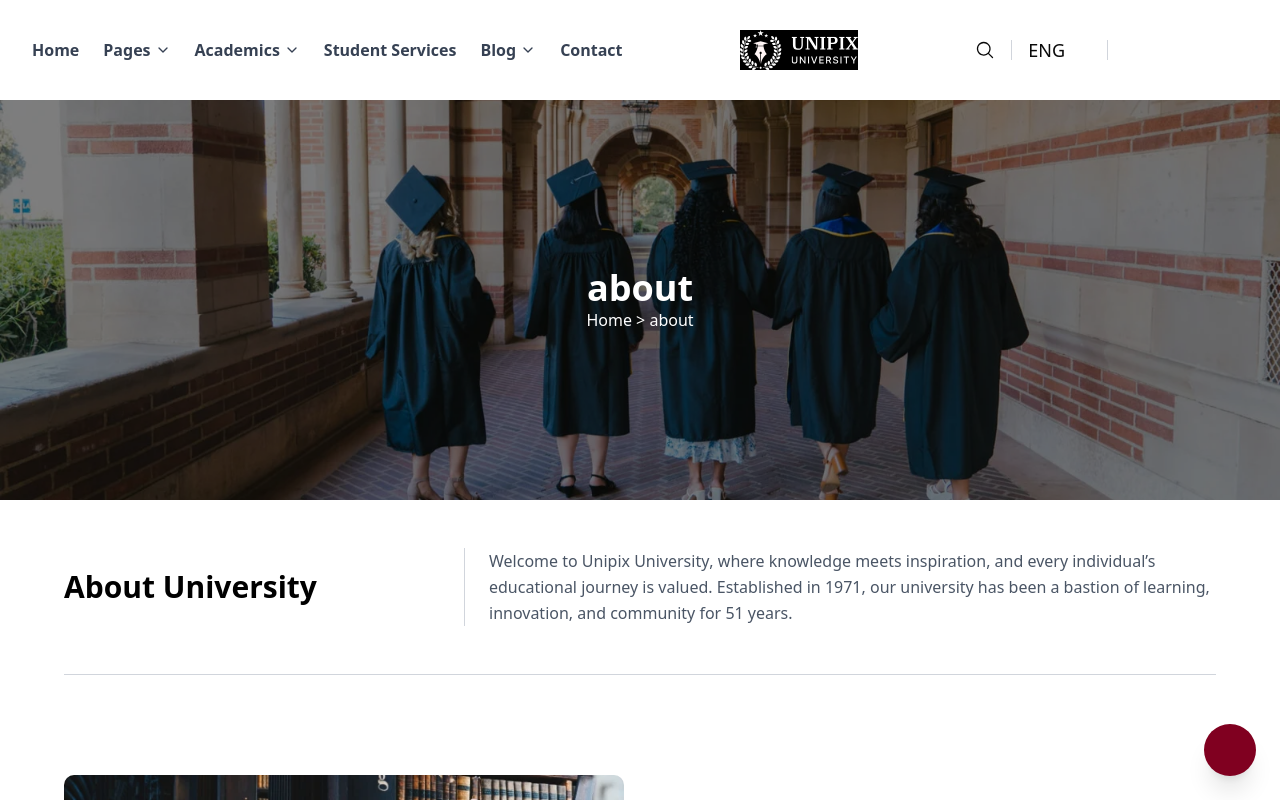
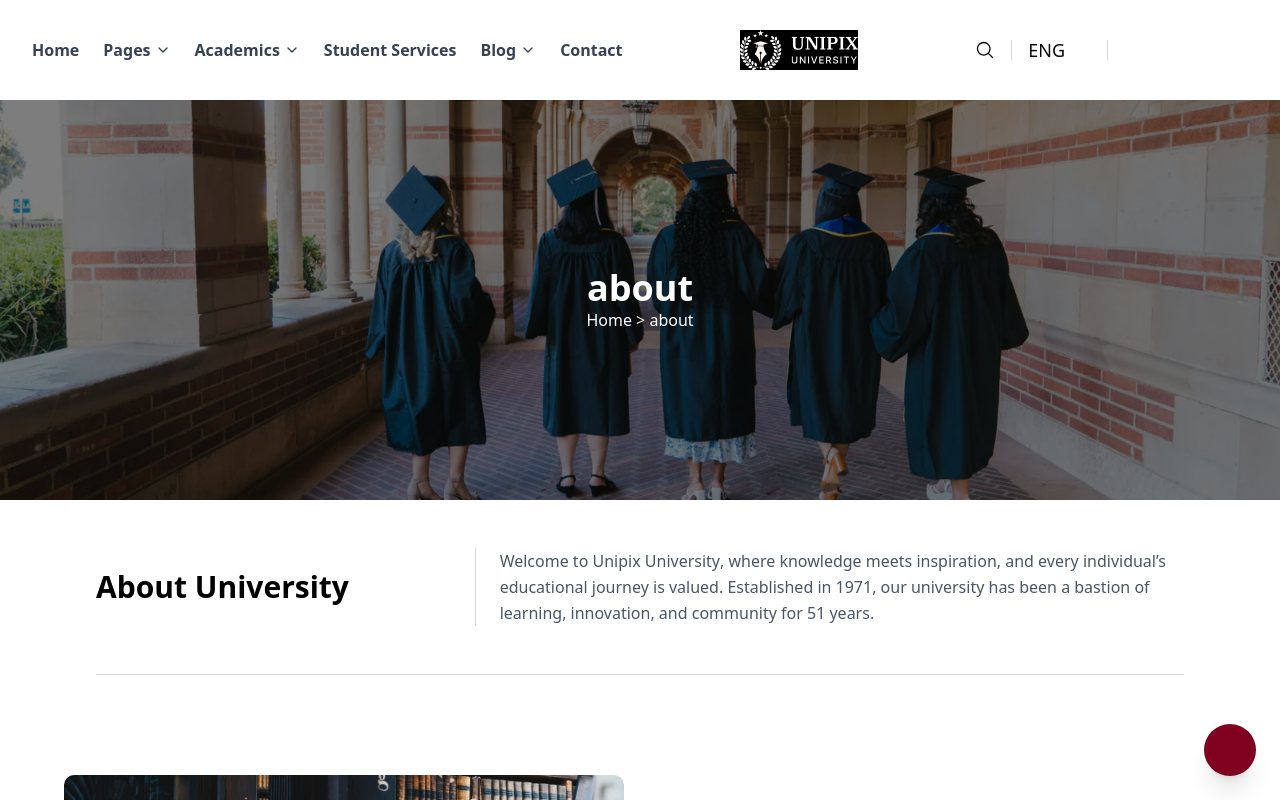
Before and after one commit to Kwasi-1/school-template-v1, a Next.js app: page /about in a window 1280 px wide. Shown: the top 800 px of the page. Built offline with nearby package versions, Linux system fonts and the light colour scheme; some icons are missing.

Commit message:
fix padding on the about section

```diff
--- a/components/about/AboutSection.tsx
+++ b/components/about/AboutSection.tsx
@@ -2,7 +2,7 @@
 
 const AboutSection = () => {
   return (
-    <section className="w-[90%] mx-auto py-12 border-b border-gray-300">
+    <section className="w-[85%] container mx-auto py-12 border-b border-gray-300">
       <div className="grid grid-cols-1 md:grid-cols-[0.5fr_1fr] gap-6 items-center">
         {/* Title */}
         <h2 className="text-3xl font-semibold text-black">About University</h2>
```
